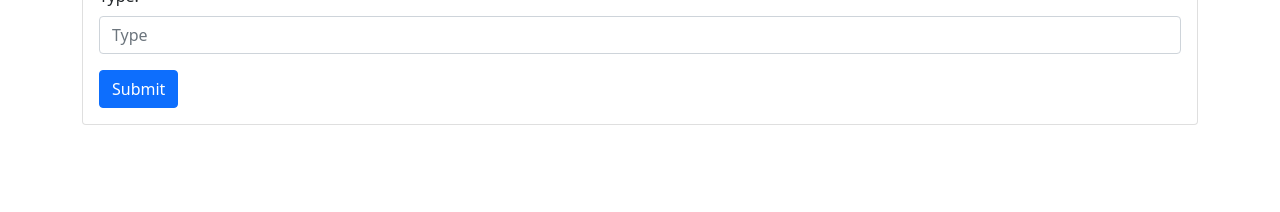
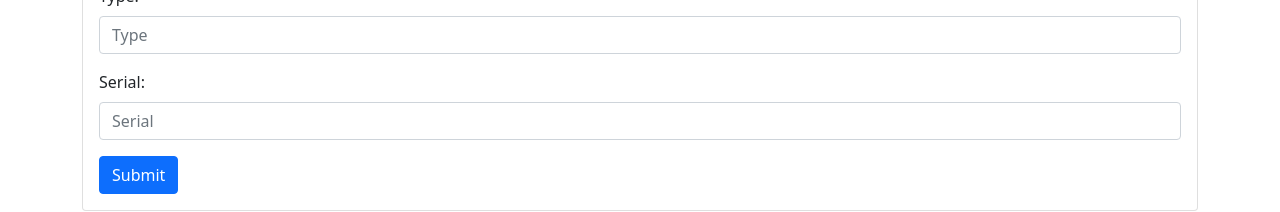
Before and after one commit to jasonkhamilton/fleetmanagement-frontend, a Vue app: page /assets in a window 1280 px wide. Shown: the part 721-933 px from the top of the page. Before the commit the page ends 854 px from the top, so only its background shows below. Built offline with nearby package versions, Linux system fonts and the light colour scheme; no server answers.

Commit message:
Added serial to asset creation

```diff
--- a/src/components/Assets/CreateAssetForm.vue
+++ b/src/components/Assets/CreateAssetForm.vue
@@ -32,6 +32,12 @@
           <label class="form-label">Type:</label>
           <input class="form-control" type="text" v-model="type" placeholder="Type" />
         </div>
+
+        <div class="mb-3">
+          <label class="form-label">Serial:</label>
+          <input class="form-control" type="text" v-model="serial" placeholder="Serial" />
+        </div>
+
         <button class="btn btn-primary" type="submit">Submit</button>
       </form>
     </div>
@@ -50,7 +56,8 @@ export default {
         make: '',
         model: '',
         year: '',
-        type: ''
+        type: '',
+        serial: ''
     };
   },
   methods: {
@@ -62,7 +69,8 @@ export default {
             make: this.make,
             model: this.model,
             year: this.year,
-            type: this.type
+            type: this.type,
+            serial: this.serial
         };
 
         const response = await axios.post(`${ process.env.VUE_APP_API_URL }/assets`, formData);
```
